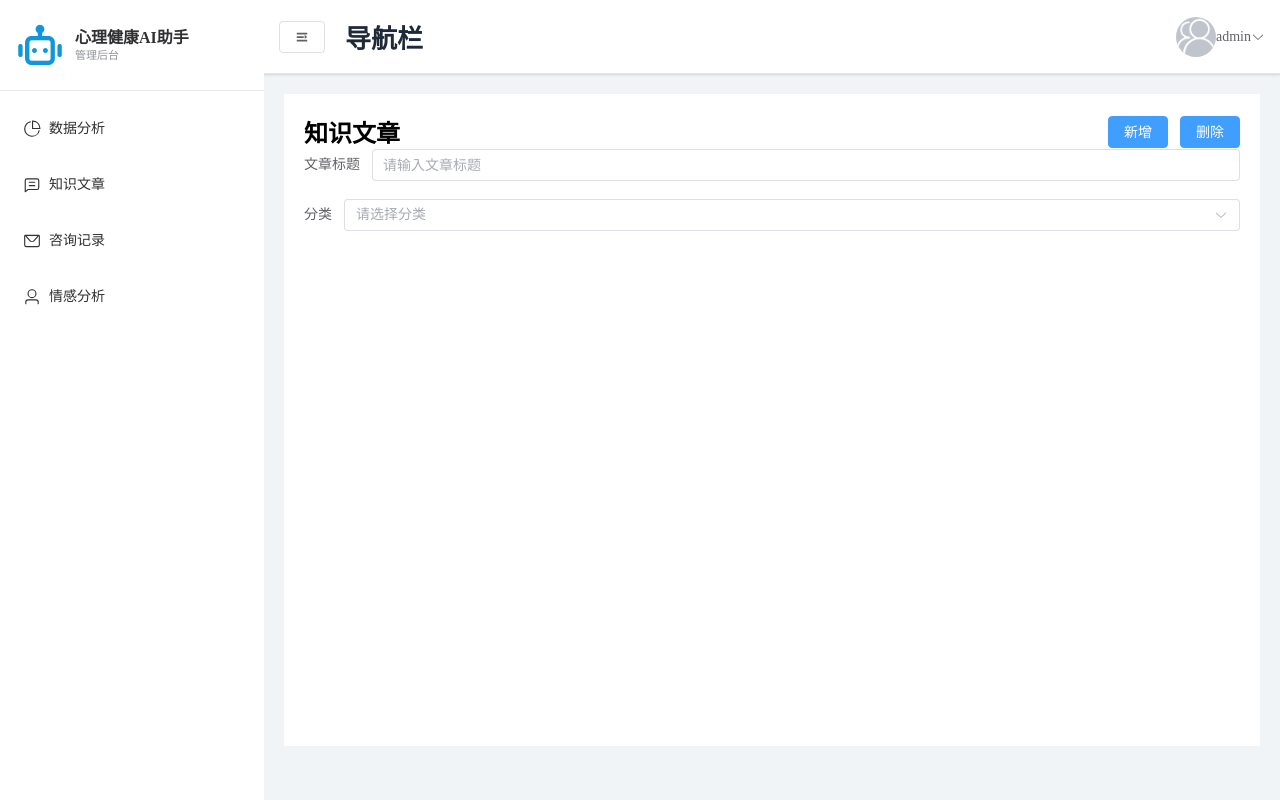
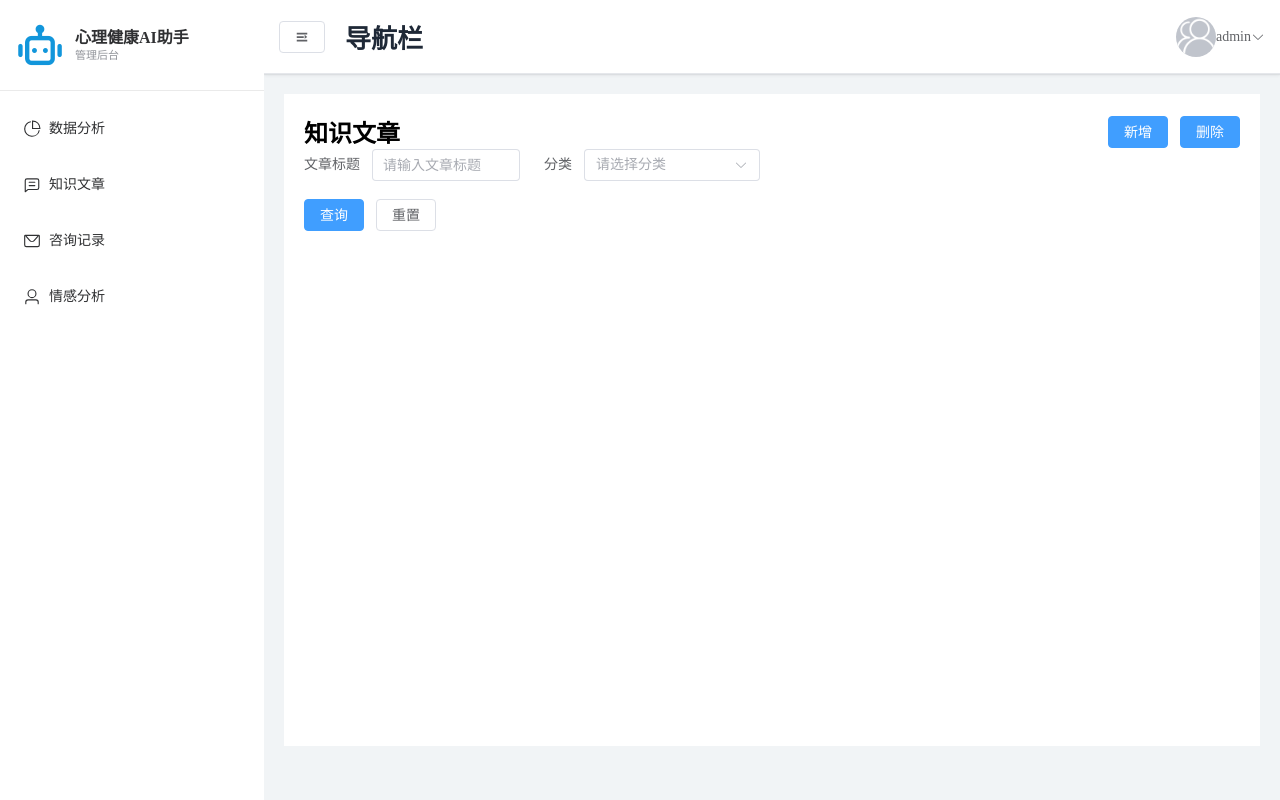
Before and after one commit to kyrie114/AI_Mental_Health_Assistant, a Vue app in the folder ai-vue/: page /back/knowledge in a window 1280 px wide. Built offline with nearby package versions, Linux system fonts and the light colour scheme.

Commit message:
搜索，重置，以及el-row,el-col

```diff
--- a/ai-vue/src/components/TableSearch.vue
+++ b/ai-vue/src/components/TableSearch.vue
@@ -1,14 +1,32 @@
 <template>
-    <el-form >
-     <template v-for="item in formItem" :key="item.prop">
-        <el-form-item :label="item.label" >
-           <component :is =isComp(item.type) :placeholder="item.placeholder" v-bind="item"/>
-        </el-form-item>
-     </template>
+    <el-form ref="formRef" :model="formData">
+        <el-row :gutter="24">
+            <template v-for="item in formItemAttr" :key="item.prop">
+                <el-col v-bind="item.col">
+                    <el-form-item :label="item.label" :prop="item.prop">
+                        <component :is="isComp(item.type)" v-model="formData[item.prop]"
+                            :placeholder="item.placeholder">
+                            <el-option label="全部" value=""></el-option>
+                            <el-option v-for="opt in item.options" :key="opt.value" :label="opt.label"
+                                :value="opt.value" />
+                        </component>
+                    </el-form-item>
+                </el-col>
+            </template>
+        </el-row>
+        <el-row>
+            <el-button type="primary" @click="handleSearch">查询</el-button>
+            <el-button @click="handleReset(formRef)">重置</el-button>
+        </el-row>
     </el-form>
 </template>
 
 <script setup>
+import { ref, reactive, computed } from 'vue'
+
+const formRef = ref()
+
+const formData = reactive({})
 // 接受外面传进来的参数  <TableSearch  :formItem="formItem" @search="handleSearch"/>
 const props = defineProps({
     formItem: {
@@ -23,4 +41,29 @@ const isComp = (comp) => {
         'select': 'el-select',
     }[comp]
 }
+const emit = defineEmits(['search'])
+
+const formItemAttr = computed(() => {
+    const { formItem } = props;
+    formItem.forEach(item => {
+        item.col = {
+            xs: 24,
+            sm: 12,
+            md: 8,
+            lg: 6,
+            xl: 6
+        };
+    });
+    return formItem;
+});
+
+const handleSearch = () => {
+    emit('search', formData)
+}
+const handleReset = (item) => {
+    //先重置，再查询
+   if(!item) return
+   item.resetFields()
+   emit('search', formData)
+}
 </script>
--- a/ai-vue/src/views/knowledge.vue
+++ b/ai-vue/src/views/knowledge.vue
@@ -25,7 +25,7 @@ const formItem = [
 },
 ]
 
-const handleSearch = (form) => {
-    console.log(form);
+const handleSearch = (formData) => {
+    console.log(formData);
 }
 </script>
```
